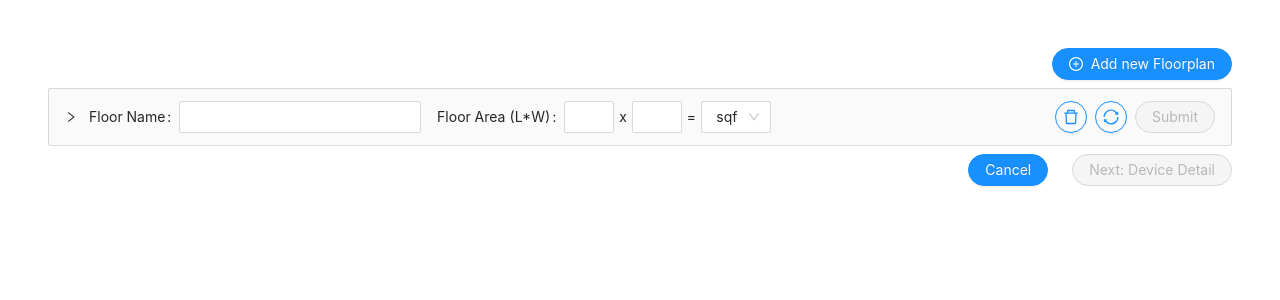
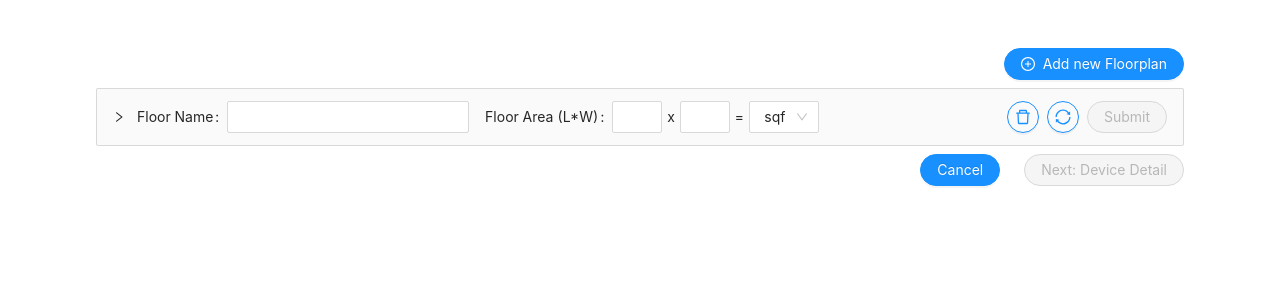
Before and after one commit to Sajid-173/test-test-test, a React (Create React App) app: page / in a window 1280 px wide. Shown: the top 300 px of the page. Built offline with nearby package versions, Linux system fonts and the light colour scheme.

Commit message:
modified:   src/Container/styles.ts

```diff
--- a/src/Container/styles.ts
+++ b/src/Container/styles.ts
@@ -3,7 +3,7 @@ import { Space } from "antd";
 
 const MainContainer = styled(Space)`
   width: 100%;
-  padding: 48px;
+  padding: 48px 96px;
 
   & .ant-collapse-arrow {
     margin-top: 10px;
```
